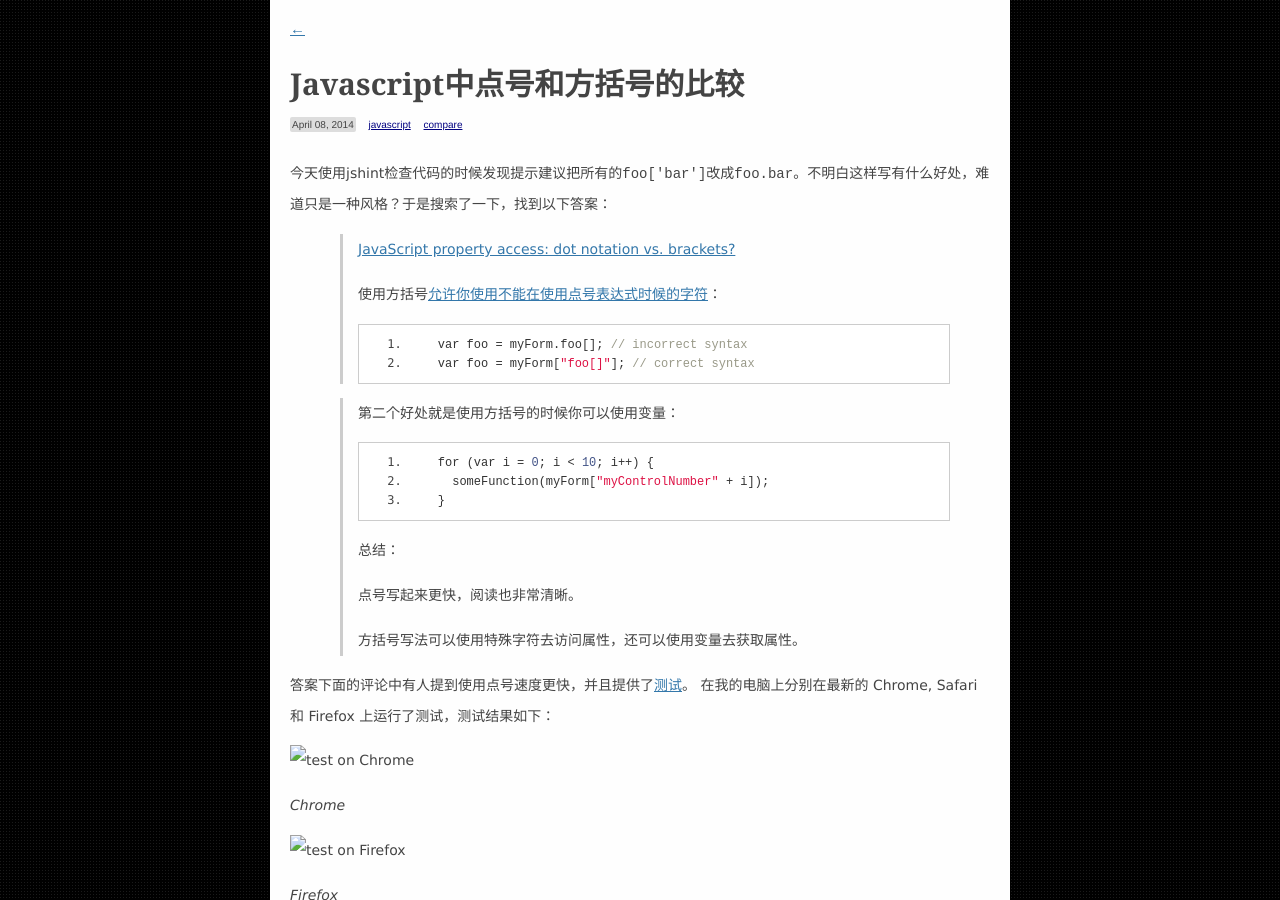
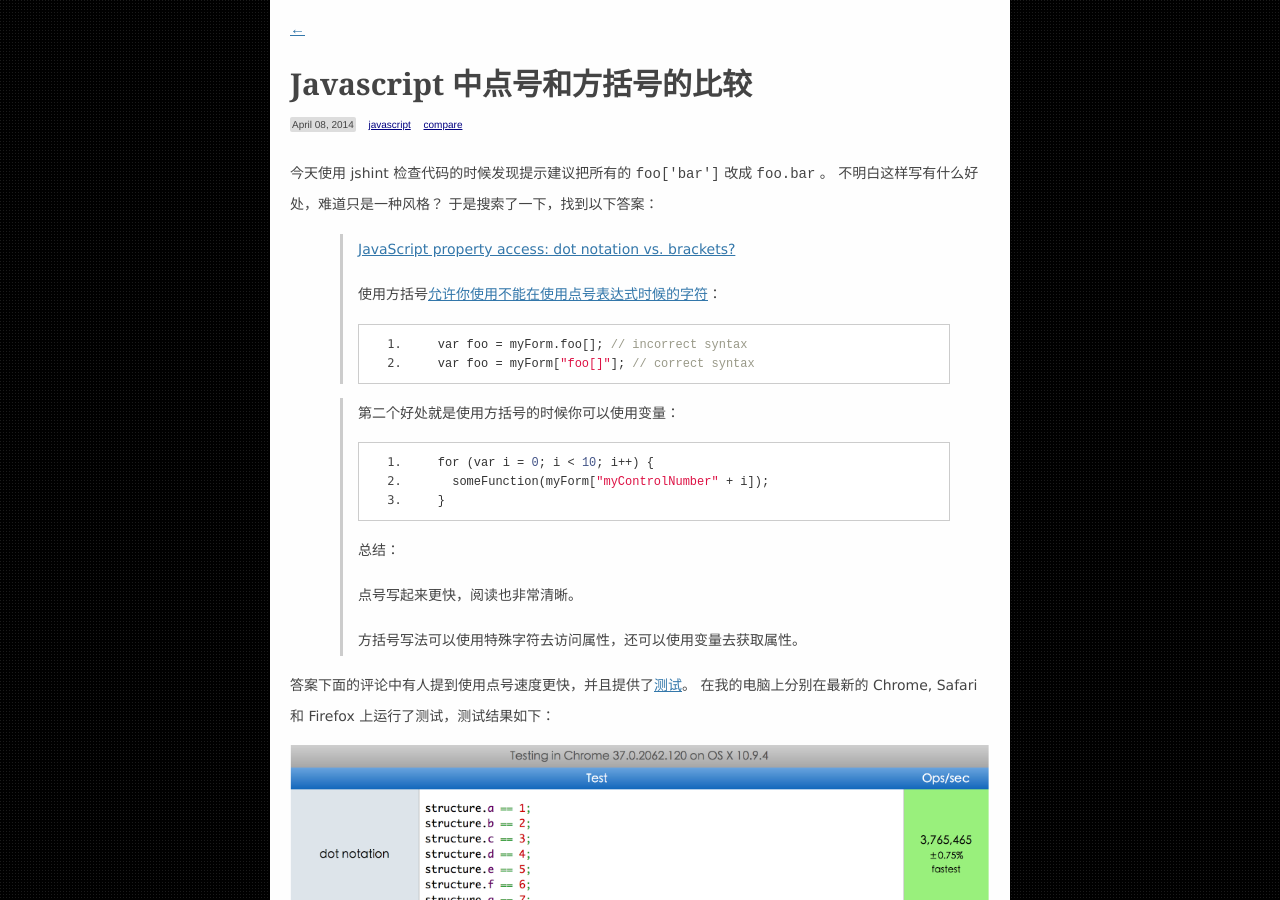
Before and after one commit to osrpt/osrpt.github.com, a Jekyll site: the page built from _posts/2014-04-08-javascript-dot-notation-vs-brackets.md, in a window 1280 px wide and 900 px high. Built offline with Jekyll 4.4.1, drawn with Linux system fonts in a browser that asks for light colours; nearby versions of some CDN libraries; Markdown is read by kramdown in place of the engine named in the settings; comment, search, counter and statistics services are not loaded.

Commit message:
fix image url

```diff
--- a/_posts/2014-04-08-javascript-dot-notation-vs-brackets.md
+++ b/_posts/2014-04-08-javascript-dot-notation-vs-brackets.md
@@ -1,12 +1,14 @@
 ---
 layout: post
-title: Javascript中点号和方括号的比较
+title: Javascript 中点号和方括号的比较
 tags:
 - javascript
 - compare
 ---
 
-今天使用jshint检查代码的时候发现提示建议把所有的`foo['bar']`改成`foo.bar`。不明白这样写有什么好处，难道只是一种风格？于是搜索了一下，找到以下答案：
+今天使用 jshint 检查代码的时候发现提示建议把所有的 `foo['bar']` 改成 `foo.bar` 。
+不明白这样写有什么好处，难道只是一种风格？
+于是搜索了一下，找到以下答案：
 
 >[JavaScript property access: dot notation vs. brackets?](http://stackoverflow.com/questions/4968406/javascript-property-access-dot-notation-vs-brackets)
 >
@@ -30,15 +32,15 @@ tags:
 答案下面的评论中有人提到使用点号速度更快，并且提供了[测试](http://jsperf.com/dot-notation-vs-bracket-notation/2)。
 在我的电脑上分别在最新的 Chrome, Safari 和 Firefox 上运行了测试，测试结果如下：
 
-![test on Chrome](/images/jsDotVsBracket/chrome.png)
+![test on Chrome](/images/post/jsDotVsBracket/chrome.png)
 
 *Chrome*
 
-![test on Firefox](/images/jsDotVsBracket/firefox.png)
+![test on Firefox](/images/post/jsDotVsBracket/firefox.png)
 
 *Firefox*
 
-![test on Safari](/images/jsDotVsBracket/safari.png)
+![test on Safari](/images/post/jsDotVsBracket/safari.png)
 
 *Safari*
 
```
